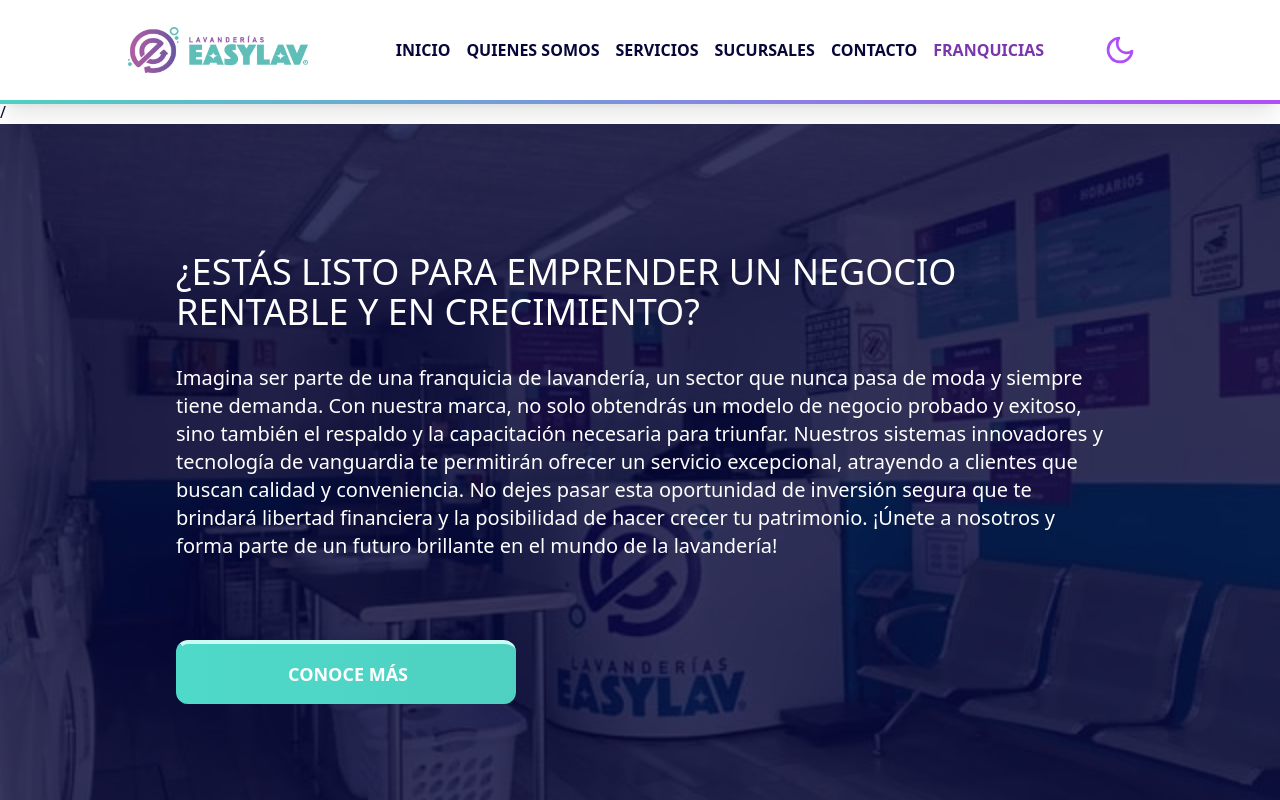
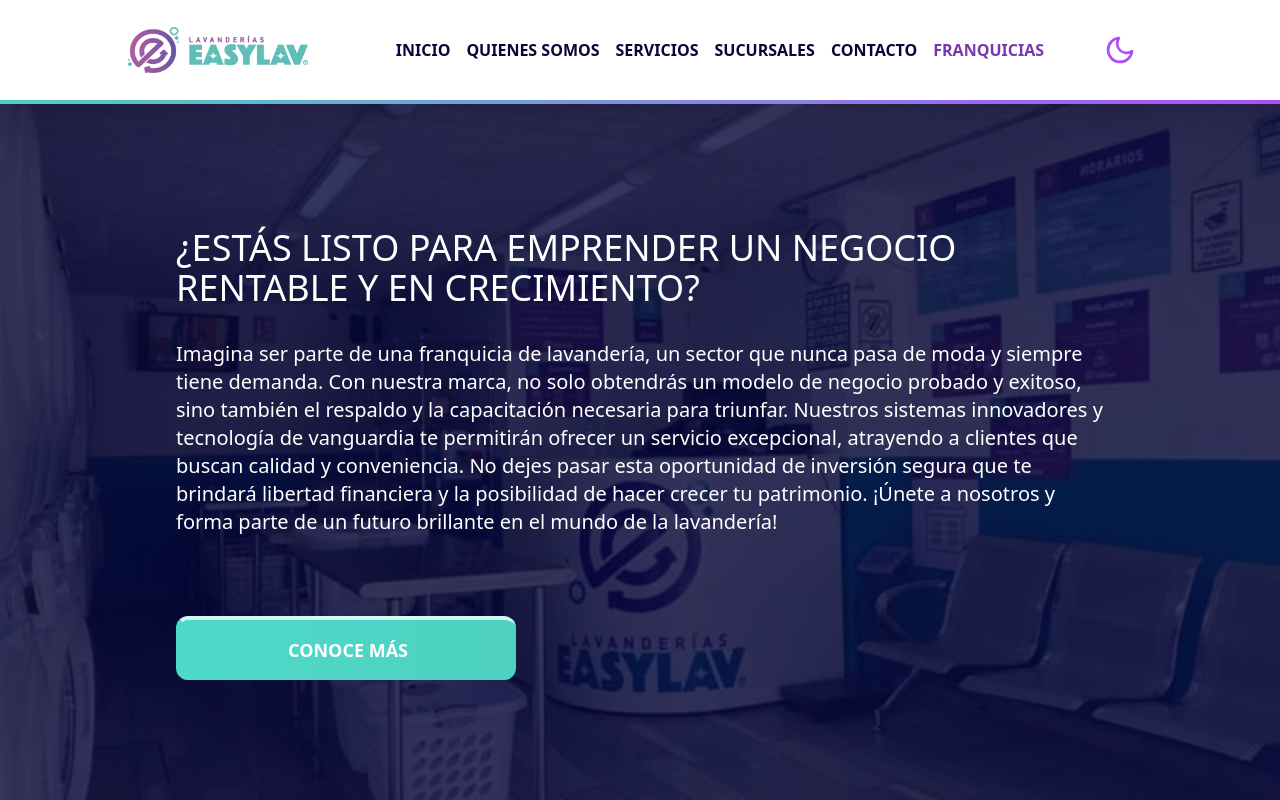
Before and after one commit to dspwebstudiomx/easylav-react, a React (Vite) app: page /franquicias in a window 1280 px wide. Shown: the top 800 px of the page. Built offline with nearby package versions, Linux system fonts and the light colour scheme.

Commit message:
Corrige un error tipográfico en el comentario de carga prioritaria del componente principal en Franquicias.jsx

```diff
--- a/src/pages/franquicias/Franquicias.jsx
+++ b/src/pages/franquicias/Franquicias.jsx
@@ -48,7 +48,7 @@ const Franquicias = () => {
 
       {/* Layout principal */}
       <HomeLayout>
-        /{/* Carga prioritaria del componente principal */}
+        {/* Carga prioritaria del componente principal */}
         <Suspense fallback={<Loading />}>
           <QuieresUnaFranquicia />
         </Suspense>
```
